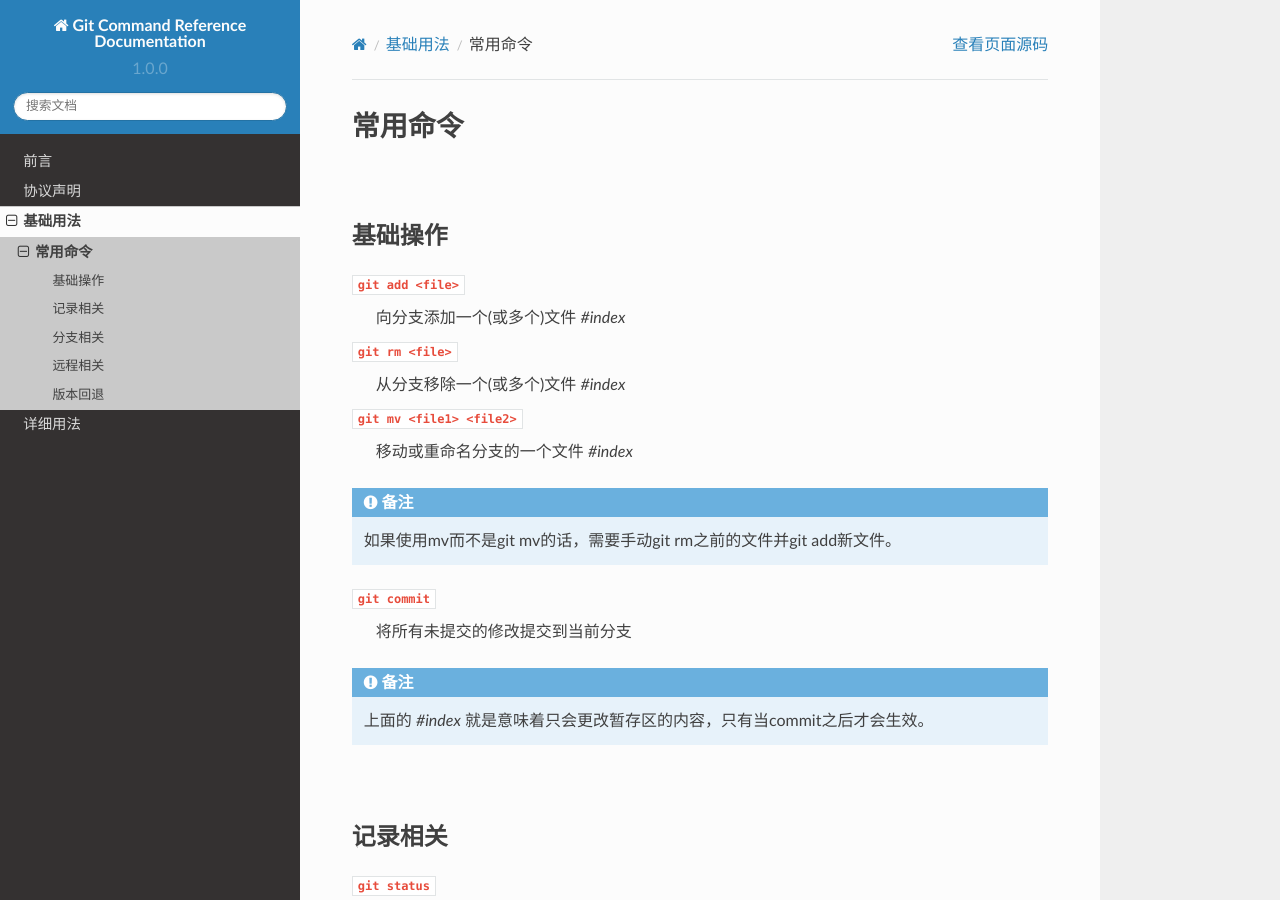
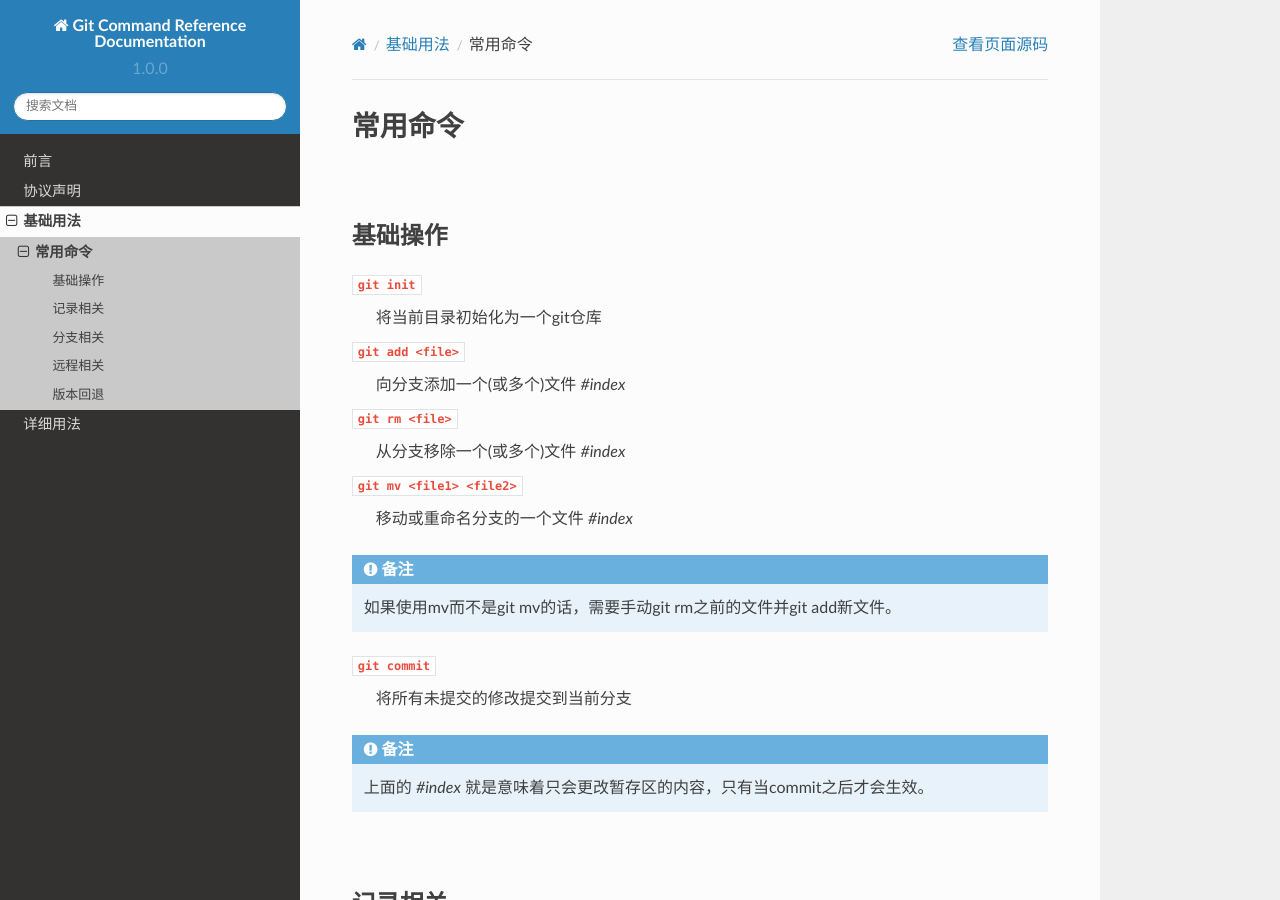
Before and after one commit to K-Guan/Git-Command-Reference, a Sphinx documentation site: the page built from source/base/baseic.rst, in a window 1280 px wide and 900 px high. Built offline with Sphinx 7.4.7 and the Read the Docs theme 2.0.0, drawn with Linux system fonts in a browser that asks for light colours.

Commit message:
Edit: 'source/base/baseic.rst'

```diff
--- a/source/base/baseic.rst
+++ b/source/base/baseic.rst
@@ -7,6 +7,9 @@
 --------
 基础操作
 --------
+
+``git init``
+    将当前目录初始化为一个git仓库
 
 ``git add <file>``
     向分支添加一个(或多个)文件   *#index*
```
